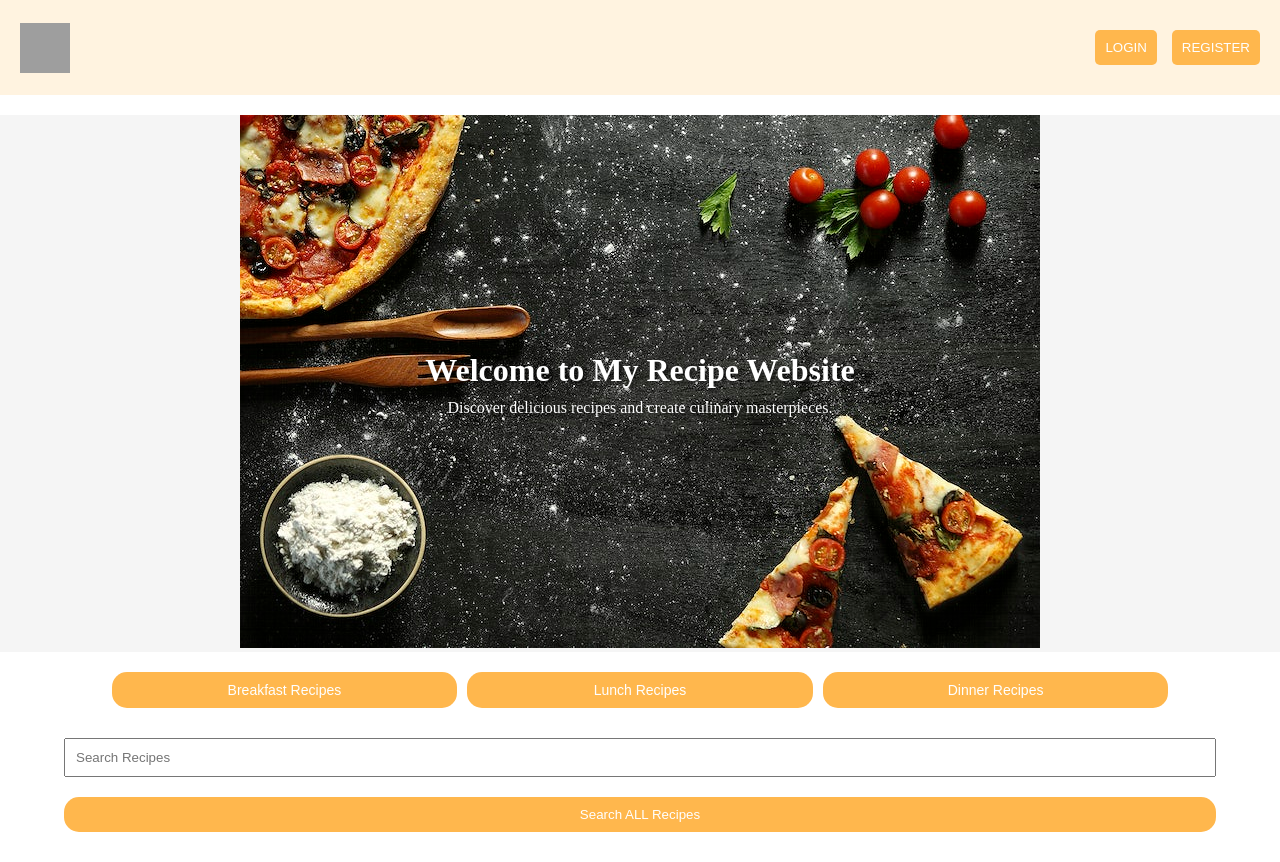
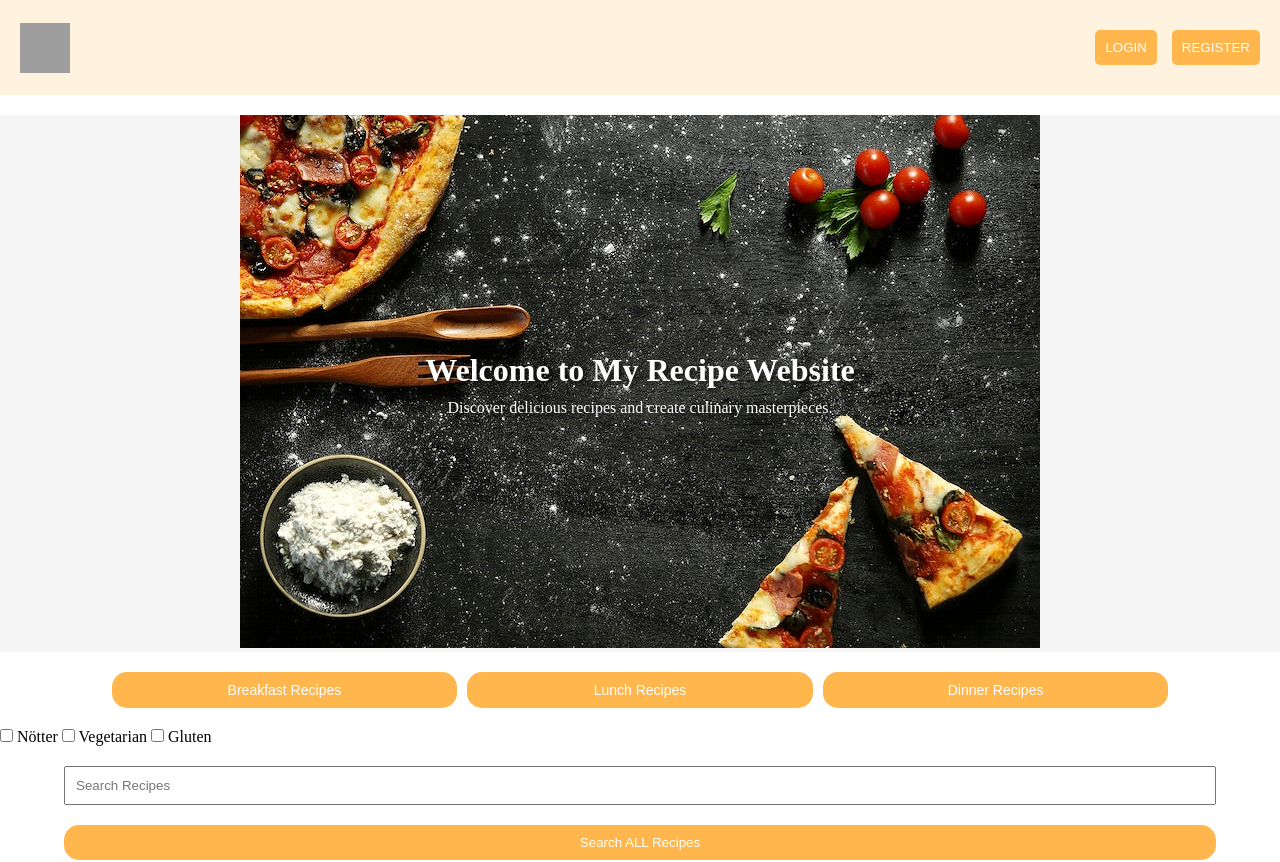
Before and after one commit to Camgus89/u06-fullstack-recipe, an Angular app in the folder angular/: page / in a window 1280 px wide. Shown: the top 862 px of the page. Built offline with nearby package versions, Linux system fonts and the light colour scheme; grey boxes are pictures that could not be loaded.

Commit message:
checkboxes

```diff
--- a/angular/src/app/recipes/recipes/recipes.component.html
+++ b/angular/src/app/recipes/recipes/recipes.component.html
@@ -5,6 +5,18 @@
     <button type="button" (click)="getBreakfastRecipes()">Breakfast Recipes</button>
     <button type="button" (click)="getLunchRecipes()">Lunch Recipes</button>
     <button type="button" (click)="getDinnerRecipes()">Dinner Recipes</button>
+  </div>
+
+  <div class="filter-container">
+    <label>
+      <input type="checkbox" [(ngModel)]="filterNuts"> Nötter
+    </label>
+    <label>
+      <input type="checkbox" [(ngModel)]="filterVegetarian"> Vegetarian
+    </label>
+    <label>
+      <input type="checkbox" [(ngModel)]="filterGluten"> Gluten
+    </label>
   </div>
 
   <div class="input-container">
--- a/angular/src/app/recipes/recipes/recipes.component.ts
+++ b/angular/src/app/recipes/recipes/recipes.component.ts
@@ -10,6 +10,10 @@ export class RecipesComponent {
   title: string = '';
   searchquery = "";
   allRecipes: any;
+
+  filterNuts: boolean = false;
+  filterVegetarian: boolean = false;
+  filterGluten: boolean = false;
 
   constructor(private recipeService: RecipeService) { }
 
--- a/angular/src/app/services/recipe.service.ts
+++ b/angular/src/app/services/recipe.service.ts
@@ -16,6 +16,11 @@ export class RecipeService {
       'Content-Type': 'application/json',
       'Accept-Language': 'en'
     })
+  }
+
+  getRecipesByFilter(filter: string) {
+    const url = `https://api.edamam.com/api/recipes/v2?type=public&app_id=${this.appid}&app_key=${this.appkey}&mealType=${filter}&field=label&field=image&field=ingredientLines`;
+    return this.getRecipesByURL(url);
   }
 
   constructor(private http: HttpClient) { }
```
